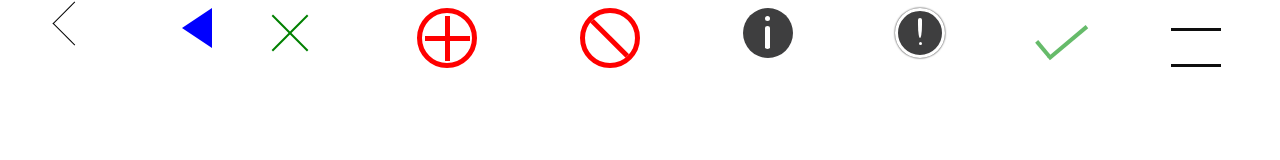
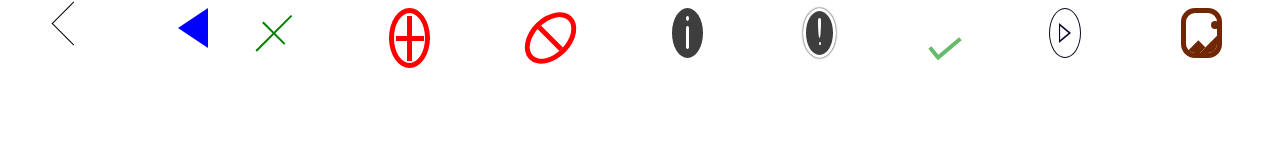
Before and after one commit to FoxDaxian/my-util, a plain HTML site: page css_util/index.html in a window 1280 px wide. Drawn offline with Linux system fonts and the light colour scheme.

Commit message:
找到一个适合我风格的图标库了

```diff
--- a/css_util/index.html
+++ b/css_util/index.html
@@ -6,6 +6,7 @@
 	<link rel="stylesheet" href="index.css">
 </head>
 <body>
+	<div class="flex">
 		<div class="hollow_arrow"></div>
 		<div class="solid_arrow"></div>
 		<div class="close_icon"></div>
@@ -14,6 +15,13 @@
 		<div class="personInfo"></div>
 		<div class="warning"></div>
 		<div class="correct"></div>
-	<div class="switchSilder"></div>
+		<div class="play_btn"></div>
+		<div class="album_icon"></div>
+	</div>
+
+	<div class="test">
+		<div class="son1"></div>
+		<div class="son2"></div>
+	</div>
 </body>
 </html>
--- a/css_util/index.scss
+++ b/css_util/index.scss
@@ -1,4 +1,4 @@
-body{
+.flex{
 	display: flex;
 	justify-content:space-around;
 	>div{
@@ -255,6 +255,7 @@ body{
 //颜色 大小 粗细
 @mixin correct( $color:#66BB6A, $size:20px, $storkeWidth:4px) {
 	&{
+		top: 50px;
 		width: $size;
 		height: $storkeWidth;
 		position: relative;
@@ -277,48 +278,97 @@ body{
 	@include correct;
 }
 
-//切换导航栏按钮
-//
-@mixin switchSilder() {
+
+//播放按钮btn
+//不太好使啊
+@mixin play_btn( $size:50px ) {
 	&{
-		margin-top: 20px;
-		cursor: pointer;
+		width: $size;
+		height: $size;
+		border-radius: 50%;
+		border:1px solid #090723;
+		box-sizing: border-box;
 		position: relative;
-		width: 50px;
-		height: 39px;
-		box-sizing: border-box;
-		border-top:3px solid #0E0E0E;
-		border-bottom:3px solid #0E0E0E;
-		// &:hover{
-		// 	&:after{
-		// 		transform:rotate(-45deg);
-		// 	}
-		// 	&:before{
-		// 		transform:rotate(45deg);
-		// 	}
-		// }
+	}
+	&:before{
+		content:"";
+		position: absolute;
+		width: 0;
+		height: 0;
+		border-top: ($size / 4) solid #090723;
+		border-left: (($size / 8)*1.732) solid transparent;
+		border-right: (($size / 8)*1.732) solid transparent;
+		top: 0;
+		left: 0;
+		right: 0;
+		bottom: 0;
+		margin:auto;
+		transform:rotate(-90deg);
 	}
 	&:after{
 		content:"";
 		position: absolute;
+		width: 0;
+		height: 0;
+		border-top: ($size / 4) solid #fff;
+		border-left: (($size / 8)*1.732) solid transparent;
+		border-right: (($size / 8)*1.732) solid transparent;
+		top: 0;
+		left: 0;
+		right: 0;
+		bottom: 0;
+		margin:auto;
+		transform:rotate(-90deg) scale(0.7) translateY(-1px);
+	}
+}
+.play_btn{
+	@include play_btn(50px);
+}
+
+
+
+
+//相册图标
+//
+@mixin album_icon( $color:#712704, $size:1 ) {
+	&{
 		width: 50px;
-		height: 3px;
-		// background-color: #0E0E0E;
-		// top: 13px;
-		transform:rotate(0deg);
-		transition:0.2s;
+		height: 40px;
+		border-radius: 14px;
+		color: $color;//下面的阴影和边框都继承自color属性
+		border:5px solid;
+		position: relative;
+		//取消和鼠标有关的相关样式
+		pointer-events: none;
+		overflow: hidden;
+		transform:scale($size);
 	}
 	&:before{
 		content:"";
 		position: absolute;
-		width: 50px;
-		height: 3px;
-		// background-color: #0E0E0E;
-		// bottom: 13px;
-		transform:rotate(0deg);
-		transition:0.2s;
+		width: 8px;
+		height: 8px;
+		border-radius: 50%;
+		left: 25px;
+		top: 8px;
+		box-shadow:  0 0 0 100000px inset;
+	}
+	&:after{
+		content:"";
+		position: absolute;
+		width: 40px;
+		height: 30px;
+		top: 30px;
+		left: 10px;
+		box-shadow: inset 0 0 0 50px,20px 10px 0;
+		transform:rotate(-225deg);
 	}
 }
-.switchSilder{
-	@include switchSilder;
+.album_icon{
+	@include album_icon();
 }
+
+// 找到一个纯css 一个标签的图标库 去看看
+
+//研究一下颜色继承
+//目前测试发现：颜色的继承比较好用，设置一个顶级的color属性，其下面的border、outline、box-shadow都可以继承该color值，进而可以写出易于修改整体颜色的scss代码
```
Also changed, not shown: css_util/index.css, 1 other file. Lines whose indentation alone changed are shown as unchanged.
